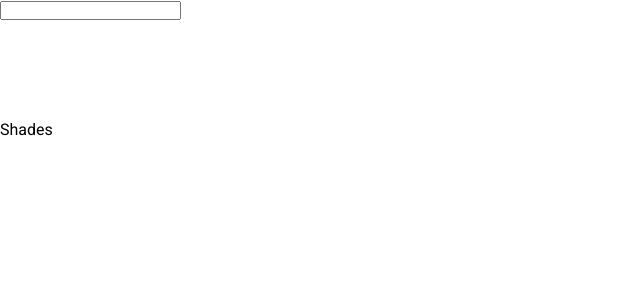
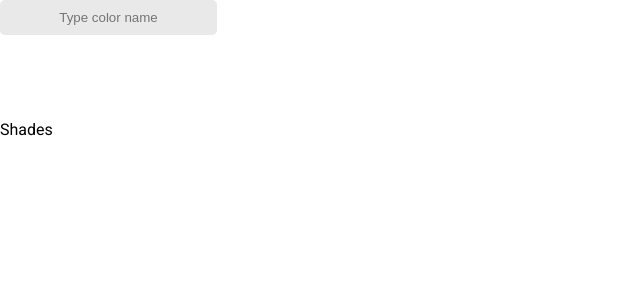
Before and after one commit to HossainRafi/Color_Picker, a React (Create React App) app: page / in a window 1280 px wide. Shown: the top 300 px of the page, without its empty margins (0-640 px from the left). Built offline with nearby package versions, Linux system fonts and the light colour scheme.

Commit message:
shade input

```diff
--- a/src/App.css
+++ b/src/App.css
@@ -4,3 +4,11 @@
   display: grid;
   grid-template-rows: 15% 85%;
 }
+
+.shade-input {
+  border: none;
+  background-color: #e9e9e9;
+  padding: 10px 20px;
+  border-radius: 5px;
+  text-align: center;
+}
--- a/src/components/ShadeInput.jsx
+++ b/src/components/ShadeInput.jsx
@@ -3,7 +3,11 @@ import React from "react";
 const ShadeInput = () => {
   return (
     <div className="shade-search">
-      <input type="text" className="shade-input" />
+      <input
+        type="text"
+              className="shade-input"
+              placeholder="Type color name"
+      />
     </div>
   );
 };
```
